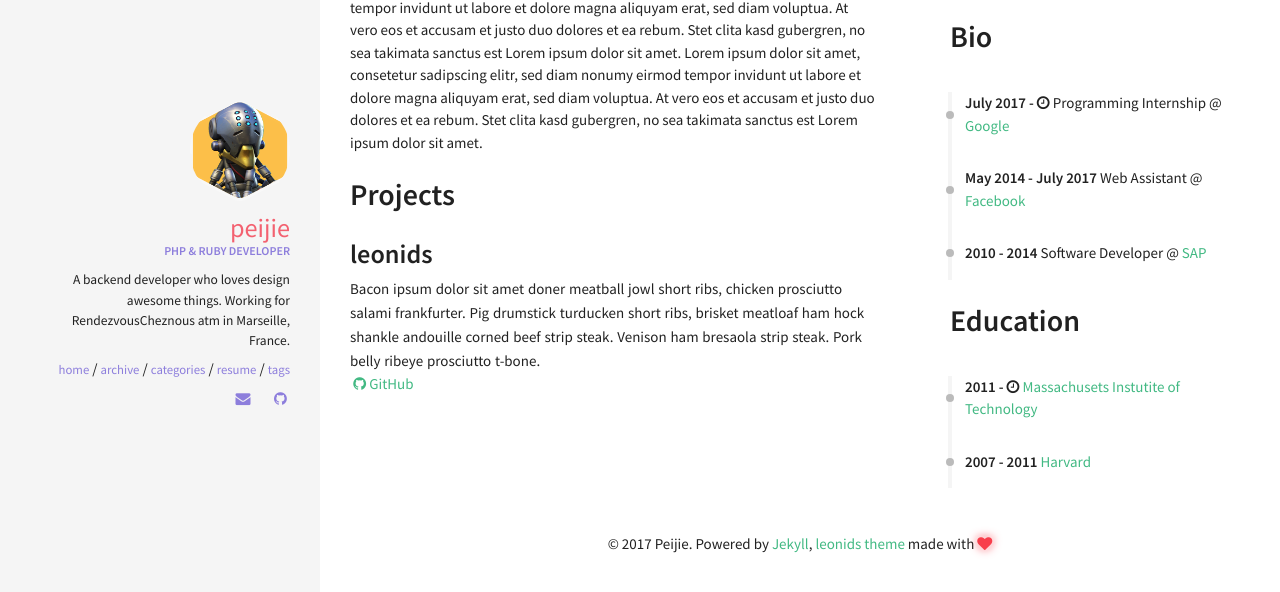
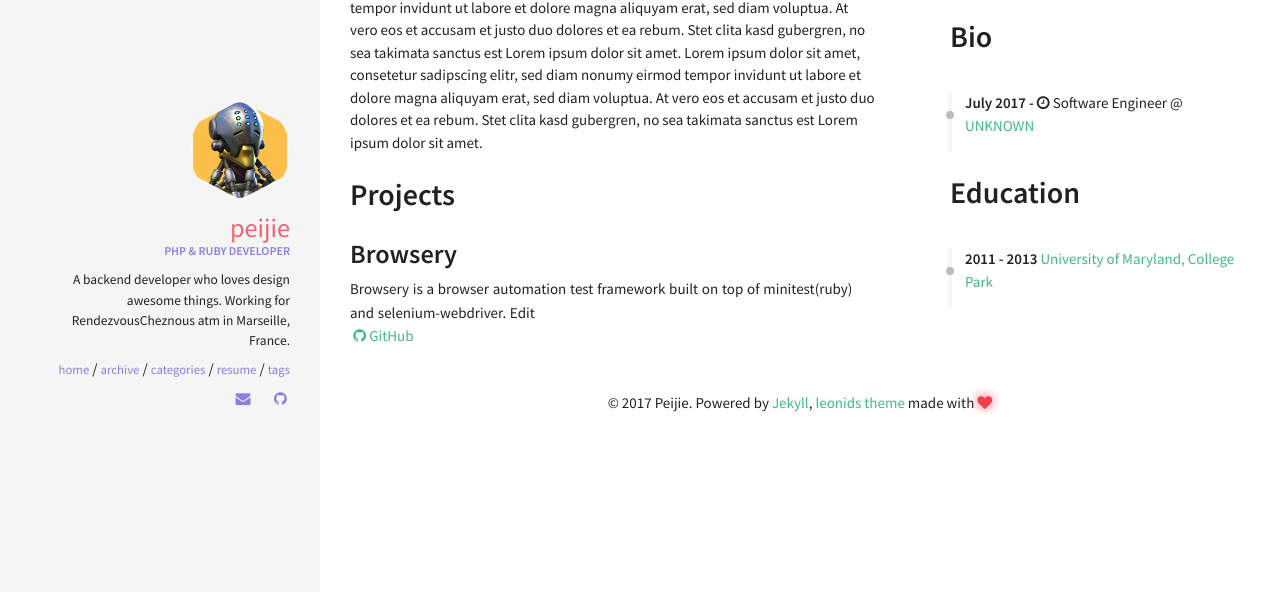
Before and after one commit to peijiehu/code, a Jekyll site: the page built from resume.html, in a window 1280 px wide, cut to the strip 154-746 px from the top of the page. Built offline with Jekyll 4.4.1, drawn with Linux system fonts in a browser that asks for light colours.

Commit message:
update bio

```diff
--- a/_config.yml
+++ b/_config.yml
@@ -4,7 +4,7 @@
 ####################################
 #
 title: Code Log
-# email: codelog@gmail.com
+email: peijie@peijiehu.com
 description: A programmer's coding blog
 url: https://peijiehu.github.io/code/ # the base hostname & protocol for your site
 
--- a/_data/index/careers.yml
+++ b/_data/index/careers.yml
@@ -1,16 +1,6 @@
 # careers section data
 # if you don't have language feature(language.yml is empty), ignore "i18n" items
-- name: Google
+- name: UNKNOWN
   link: http://www.google.com/
   date: July 2017 - <i class="fa fa-clock-o" aria-hidden="true" title="Until Now"></i>
-  job: Programming Internship
-
-- name: Facebook
-  link: http://www.facebook.com/
-  date: May 2014 - July 2017
-  job: Web Assistant
-
-- name: SAP
-  link: https://www.sap.com/
-  date: 2010 - 2014
-  job: Software Developer
+  job: Software Engineer
--- a/_data/index/education.yml
+++ b/_data/index/education.yml
@@ -1,8 +1,3 @@
-- name: Massachusets Instutite of Technology
-  link: http://web.mit.edu/
-  date: 2011 - <i class="fa fa-clock-o" aria-hidden="true" title="Until Now"></i>
-  descr: <br> (expected graduation in 2019)
-
-- name: Harvard
-  link: http://www.harvard.edu/
-  date: 2007 - 2011
+- name: University of Maryland, College Park
+  link: http://umd.edu
+  date: 2011 - 2013
--- a/_data/index/projects.yml
+++ b/_data/index/projects.yml
@@ -1,4 +1,4 @@
-- name: leonids
-  descr: "Bacon ipsum dolor sit amet doner meatball jowl short ribs, chicken prosciutto salami frankfurter. Pig drumstick turducken short ribs, brisket meatloaf ham hock shankle andouille corned beef strip steak. Venison ham bresaola strip steak. Pork belly ribeye prosciutto t-bone."
+- name: Browsery
+  descr: "Browsery is a browser automation test framework built on top of minitest(ruby) and selenium-webdriver. Edit"
   image: pong.png
-  github: https://github.com/renyuanz/leonids
+  github: https://github.com/peijiehu/browsery
--- a/_data/index/skills.yml
+++ b/_data/index/skills.yml
@@ -2,5 +2,5 @@
 
 label: Ability
 id : cs
-aspects: Motivation, GitHub, Java, HTML/CSS, Docker, Python
-percentage: 100, 65, 70, 60, 60, 55
+aspects: Motivation, Python, Ruby
+percentage: 100, 90, 80
```
Also changed, not shown: 1 other file.
